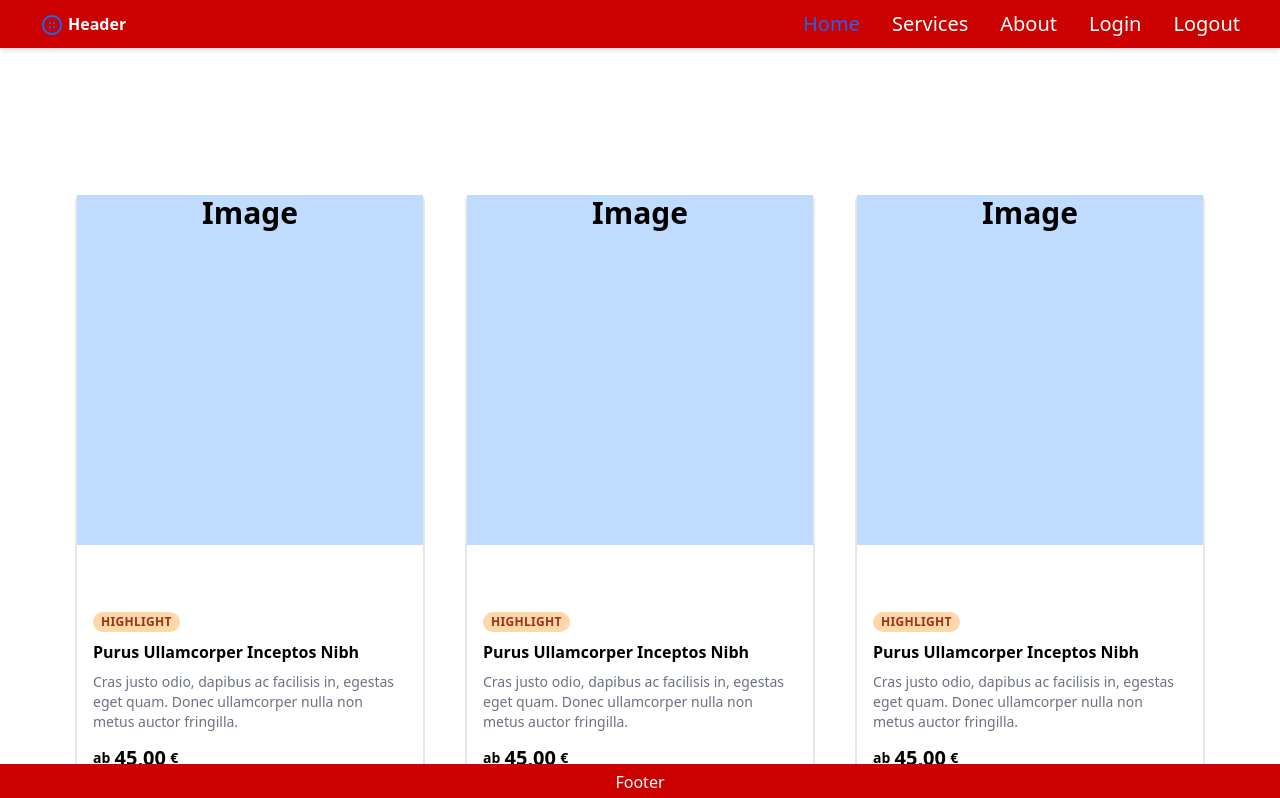
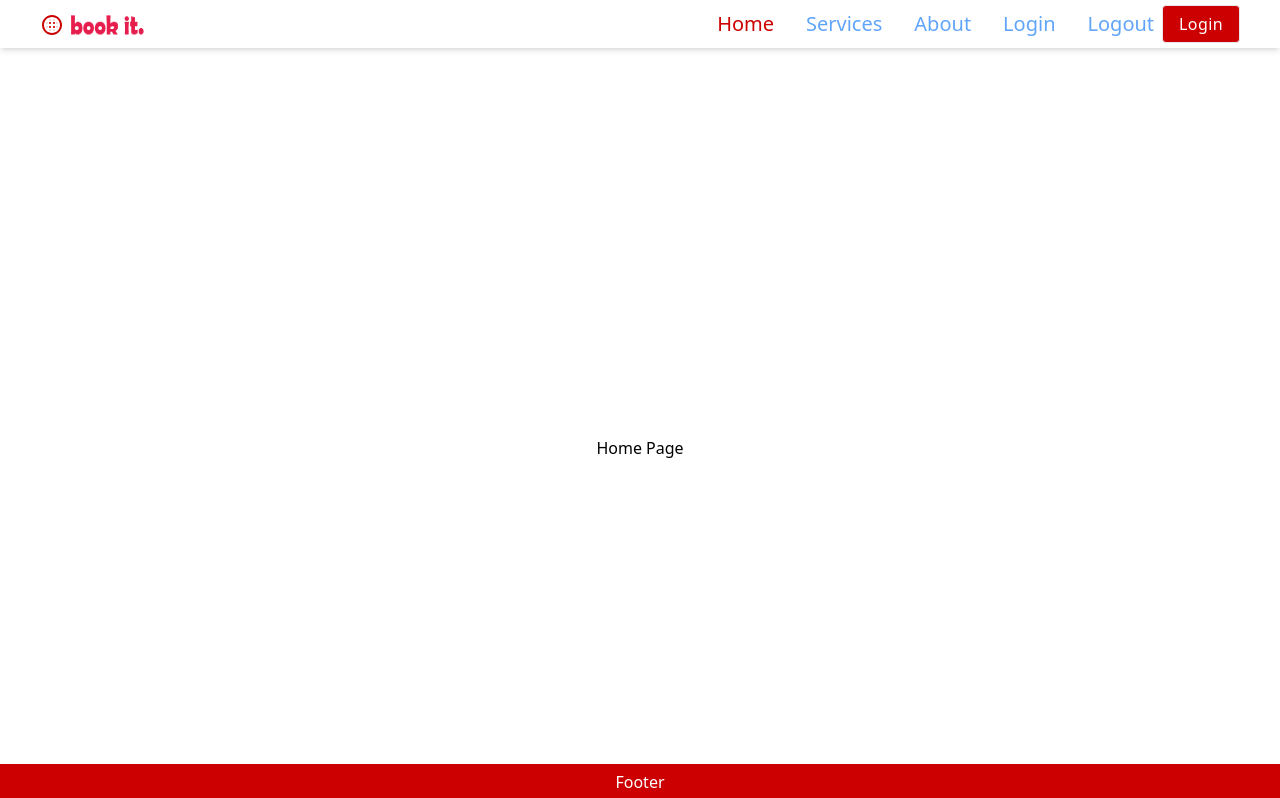
Before and after one commit to NeilRow56/airbnb-clone, a Next.js app: page / in a window 1280 px wide. Shown: the top 798 px of the page. Built offline with nearby package versions, Linux system fonts and the light colour scheme.

Commit message:
Header updated to project colours and layout. Home Page component started

```diff
--- a/components/HeaderA.js
+++ b/components/HeaderA.js
@@ -1,4 +1,5 @@
 import React, { useState } from 'react';
+import Image from 'next/image';
 import BlurCircularIcon from '@mui/icons-material/BlurCircular';
 import MenuIcon from '@mui/icons-material/Menu';
 import CloseIcon from '@mui/icons-material/Close';
@@ -18,17 +19,25 @@ function Header() {
 
 	return (
 		<>
-			<div className="shadow-md  w-full fixed top-0 left-0 ">
-				<div className="md:flex h-10 md:h-12 items-center justify-between z-50 bg-[#cc0000] py-2 lg:py-4 md:px-10 px-7  ">
-					<div className="font-bold text-2x1 cursor-pointer text-white hover:text-blue-600 flex items-center font-poppins  ">
-						<span className="text-3x1 text-blue-600 mr-1 ">
+			{' '}
+			<div className="flex w-full shadow-md ">
+				<div className="container mx-auto    ">
+					<div className="md:flex h-10 md:h-12 items-center justify-between z-50 bg-white py-2 lg:py-4 md:px-10 px-7  ">
+						<div className="font-bold  text-2x1 cursor-pointer text-[#cc0000] hover:text-gray-500 flex  items-center font-poppins  ">
+							<span className="text-3x1 text-[#cc0000]-400 mr-1 ">
 								<BlurCircularIcon />
 							</span>
-						Header
+							<Image
+								src="/images/bookit_logo.png"
+								alt=""
+								width={80}
+								height={30}
+								className="pointer"
+							/>
 						</div>
 
 						<ul
-						className={`md:flex md:items-center  pt-[42px] md:pt-0 absolute md:static bg-[#cc0000]  md:z-auto z-[-1] left-0 w-1/3 bg-opacity-60 md:w-auto md:pl-0 pl-9 transition-all duration-500 ease-in ${
+							className={`md:flex md:items-center  pt-[42px] md:pt-0 absolute md:static bg-white  md:z-auto z-[-1] left-0 w-1/3 bg-opacity-60 md:w-auto md:pl-0 pl-9 transition-all duration-500 ease-in ${
 								open ? 'top-10 ' : 'top-[-470px]'
 							}`}
 						>
@@ -41,14 +50,17 @@ function Header() {
 									<a
 										className={`cursor-pointer ${
 											router.pathname === link.link
-											? 'text-blue-600 hover:text-blue-500'
-											: 'text-white hover:text-blue-500'
+												? 'text-[#cc0000] hover:text-gray-500'
+												: 'text-blue-400 hover:text-gray-500'
 										}`}
 									>
 										{link.name}
 									</a>
 								</li>
 							))}
+							<button className=" text-white bg-[#cc0000] md:ml-2  border px-4 py-1.5 rounded font-medium tracking-wide hover:bg-white hover:text-black transition duration-200">
+								Login
+							</button>
 						</ul>
 					</div>
 				</div>
@@ -63,6 +75,7 @@ function Header() {
 						{<CloseIcon className="text-white " />}
 					</span>
 				</div>
+			</div>
 		</>
 	);
 }
--- /dev/null
+++ b/components/Home.js
@@ -0,0 +1,7 @@
+import React from 'react';
+
+const Home = () => {
+	return <div>Home Page</div>;
+};
+
+export default Home;
--- a/pages/index.js
+++ b/pages/index.js
@@ -1,26 +1,16 @@
 import Head from 'next/head';
-import Card from '../components/Card';
-import Image from 'next/image';
-import mountain from '../public/images/mountain.jpg';
+import Home from '../components/Home';
 
-export default function Home() {
+export default function HomePage() {
 	return (
-		<>
-			<header></header>
-			<main className="flex flex-col lg:flex lg:flex-row lg:flex-wrap lg:space-x-10 lg:mt-[120px] w-full justify-center">
-				<div className="items-center justify-center  flex">
-					<Card />
-				</div>
-				<div className="items-center justify-center  flex">
-					<Card />
-				</div>
-				<div className="items-center justify-center  flex">
-					<Card />
-				</div>
-				<div className="items-center justify-center  flex">
-					<Card />
-				</div>
+		<div className="flex flex-col items-center justify-center h-screen py-2">
+			<Head>
+				<title>Airbnb</title>
+				<link rel="icon" href="/favicon.ico" />
+			</Head>
+			<main>
+				<Home />
 			</main>
-		</>
+		</div>
 	);
 }
```
Also changed, not shown: public/images/bookit_logo.png (added), public/images/search-bg.jpg (added). Lines whose indentation alone changed are shown as unchanged.
